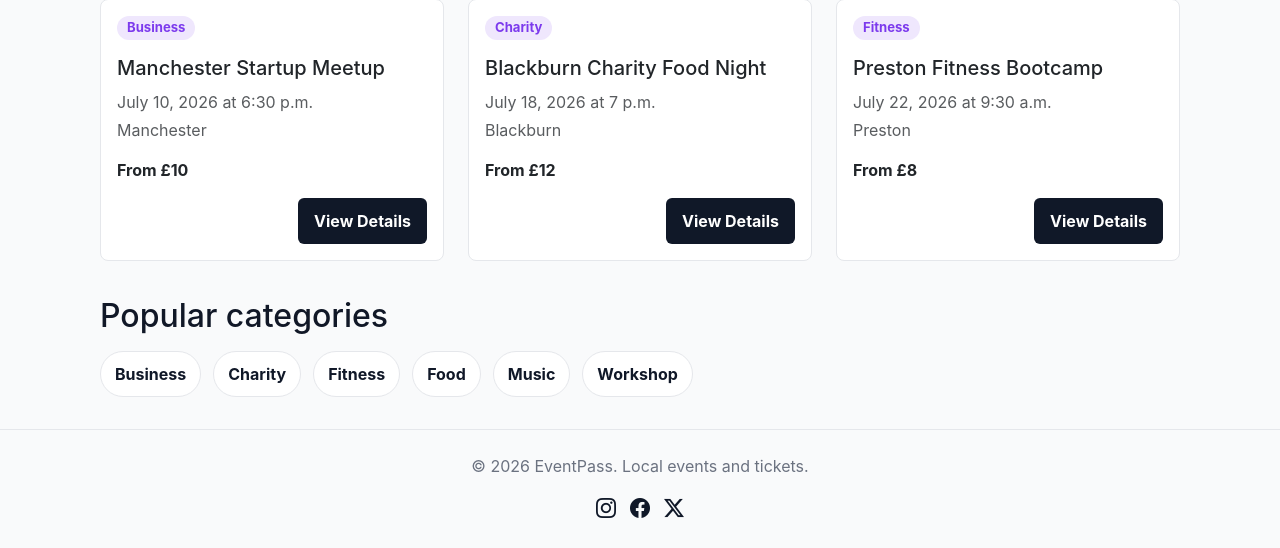
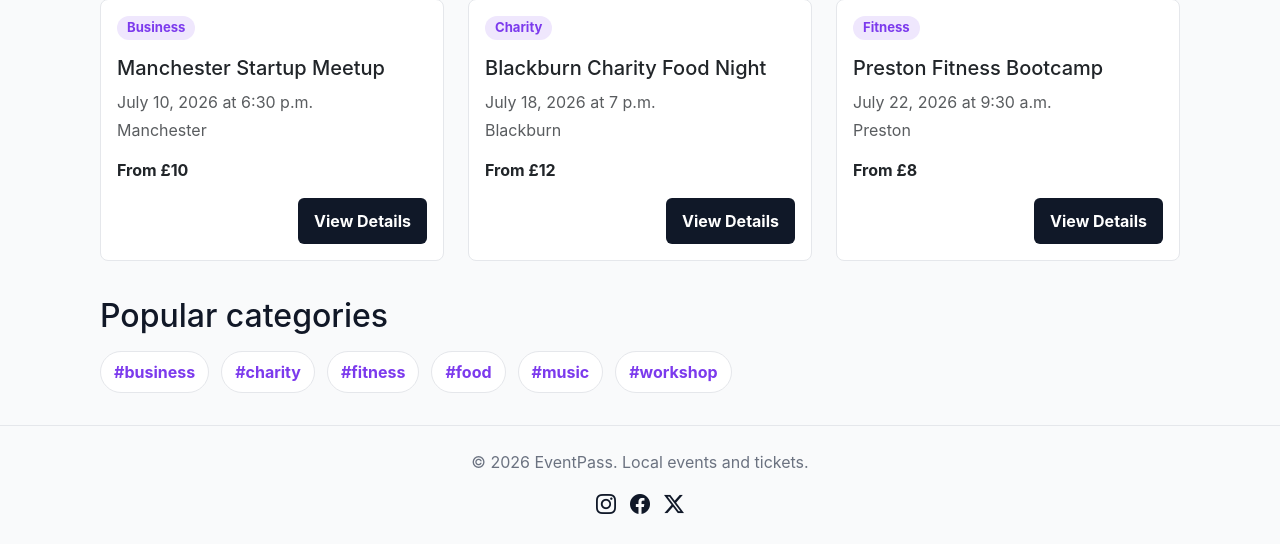
Before and after one commit to bankaiogx/eventpass, a Django app: page / in a window 1280 px wide. Shown: the part 589-1137 px from the top of the page. After the commit the page ends 1103 px from the top, so only its background shows below. Run offline with Django 5.2, Linux system fonts and the light colour scheme; data comes from the database, SQL or seed files in the repository.

Commit message:
Make categories look like hashtags

```diff
--- a/static/css/style.css
+++ b/static/css/style.css
@@ -125,9 +125,9 @@ a {
     background: var(--white);
     border: 1px solid var(--border);
     border-radius: 999px;
-    color: var(--navy);
+    color: var(--purple);
     font-weight: 700;
-    padding: 10px 14px;
+    padding: 8px 13px;
 }
 
 .page-hero h1,
--- a/templates/events/home.html
+++ b/templates/events/home.html
@@ -52,7 +52,7 @@
 
     <div class="category-list">
         {% for category in categories %}
-            <a class="category-pill" href="{% url 'event_list' %}?category={{ category.slug }}">{{ category.name }}</a>
+            <a class="category-pill" href="{% url 'event_list' %}?category={{ category.slug }}">#{{ category.slug }}</a>
         {% empty %}
             <p>No categories have been added yet.</p>
         {% endfor %}
```
